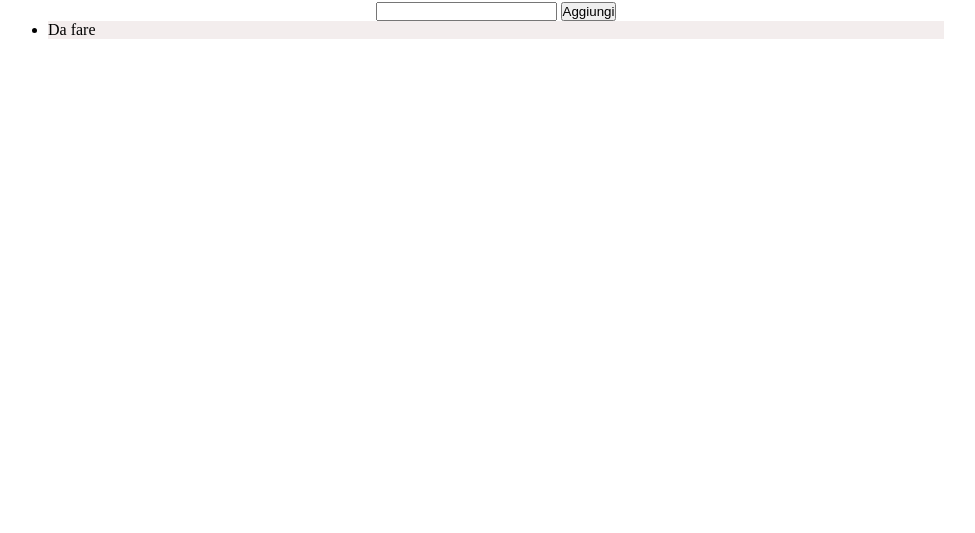
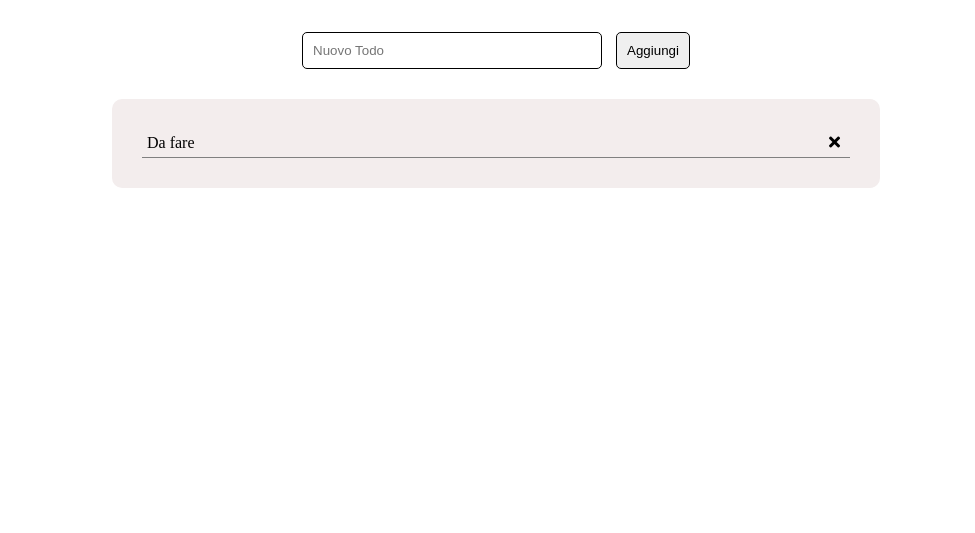
Before and after one commit to elefly13/vue-todolist, a plain HTML site: page index.html in a window 1280 px wide. Shown: the part 267-800 px from the top of the page, without its empty margins (144-1119 px from the left). Drawn offline with nearby package versions, Linux system fonts and the light colour scheme.

Commit message:
impostazione grafica

```diff
--- a/css/style.css
+++ b/css/style.css
@@ -4,20 +4,47 @@
     box-sizing: border-box;
 }
 .container {
-    width: 70%;
+    width: 60%;
     height: 100vh;
     margin: auto;
 }
 .logo {
     text-align: center;
-    padding: 20px 0;
+    padding-top: 30px;
+    padding-bottom: 10px;
 }
 .logo img {
     max-width: 300px;
 }
 .newToDo {
     text-align: center;
+    padding: 30px;
+}
+.newToDo input{
+    width: 300px;
+    padding: 10px;
+    border-radius: 5px;
+    border: 1px solid black;
+}
+.newToDo button{
+    margin-left: 10px;
+    padding: 10px;
+    border-radius: 5px;
+    border: 1px solid black;
 }
 .boxTodo {
     background-color: rgb(243, 237, 237);
+    padding: 30px;
+    list-style: none;
+    border-radius: 10px;
 }
+.boxTodo li {
+    position: relative;
+    border-bottom: 1px solid gray;
+    padding: 5px;
+}
+.boxTodo li i {
+   position: absolute;
+   right: 10px;
+
+}
--- a/index.html
+++ b/index.html
@@ -14,12 +14,15 @@
          <img src="https://www.boolean.careers/images/misc/logo.png" alt="Logo Boolean">
         </div>
         <div class="newToDo">
-            <input type="text">
+            <input type="text" placeholder="Nuovo Todo">
             <button>Aggiungi</button>
         </div>
         <div class="evento">
             <ul class="boxTodo">
-                <li>Da fare</li>
+                <li>Da fare
+                    <i class="fas fa-times"></i>
+                </li>
+
             </ul>
         </div>
     </div>
```
